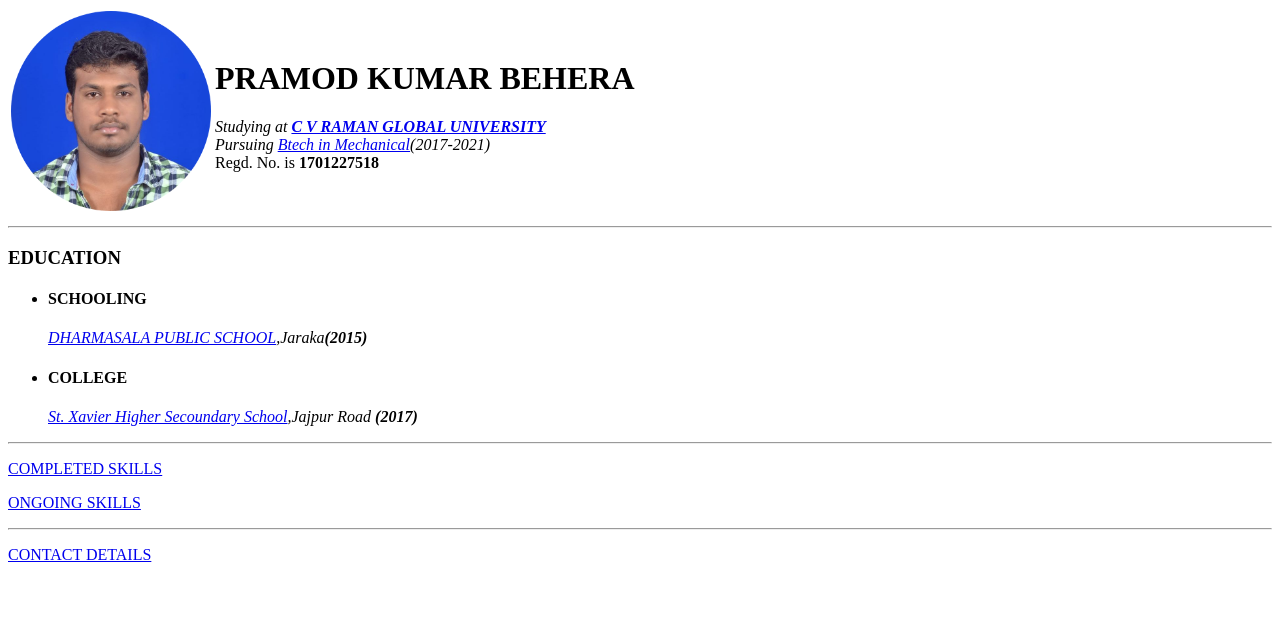
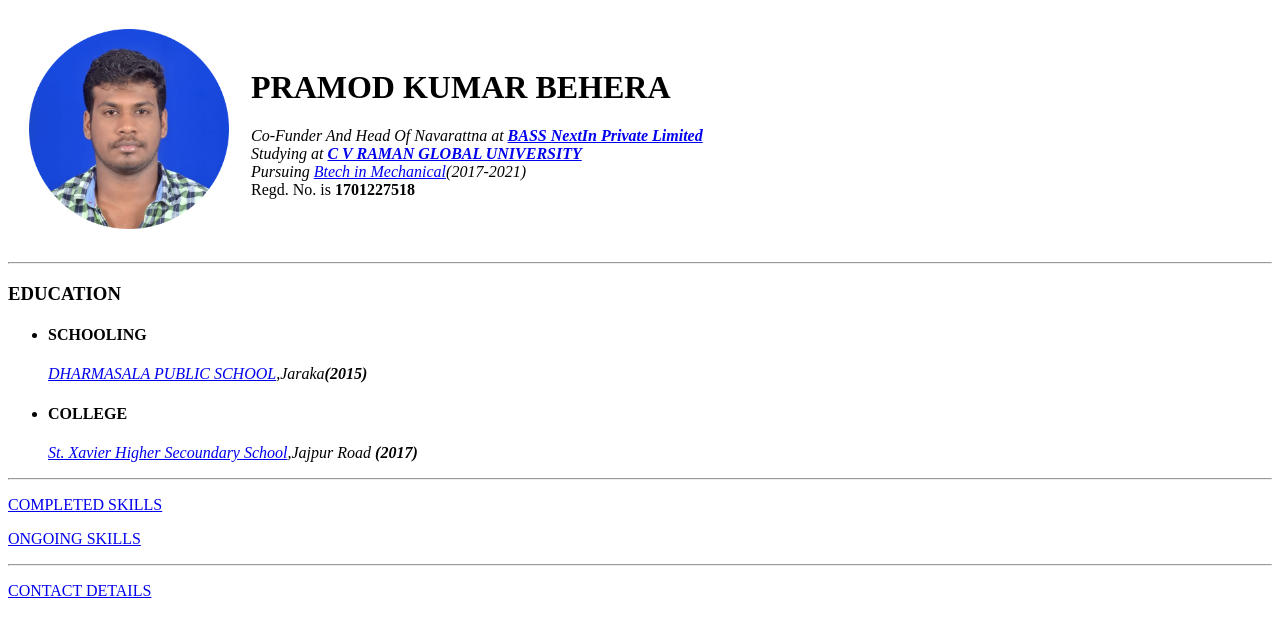
Before and after one commit to pramodbapun/CV, a plain HTML site: page index.html in a window 1280 px wide. Drawn offline with Linux system fonts and the light colour scheme.

Commit message:
Update index.html

```diff
--- a/index.html
+++ b/index.html
@@ -7,10 +7,10 @@
 </head>
 
 <body>
-  <table>
+  <table cellspacing="20">
     <tr>
       <td><img src="images/circle-cropped.png" alt="Pramod profile picture" height="200px" width="200px"></td>
-      <td><h1>PRAMOD KUMAR BEHERA</h1><p><em>Studying at <strong><a href="https://cgu-odisha.ac.in/">C V RAMAN GLOBAL UNIVERSITY</a></strong></em><br><em>Pursuing <a href="https://www.shiksha.com/engineering/mechanical-engineering-chp">Btech in Mechanical</a>(2017-2021)</em><br>Regd. No. is <strong>1701227518</strong></p></td>
+      <td><h1>PRAMOD KUMAR BEHERA</h1><p><em>Co-Funder And Head Of Navarattna at <strong><a href="https://thebass.in/thebass.html">BASS NextIn Private Limited</a></strong></em> <br> <em>Studying at <strong><a href="https://cgu-odisha.ac.in/">C V RAMAN GLOBAL UNIVERSITY</a></strong></em><br><em>Pursuing <a href="https://www.shiksha.com/engineering/mechanical-engineering-chp">Btech in Mechanical</a>(2017-2021)</em><br>Regd. No. is <strong>1701227518</strong></p></td>
     </tr>
   </table>
   <hr>
```
